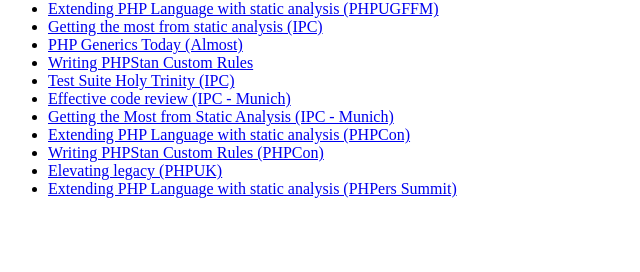
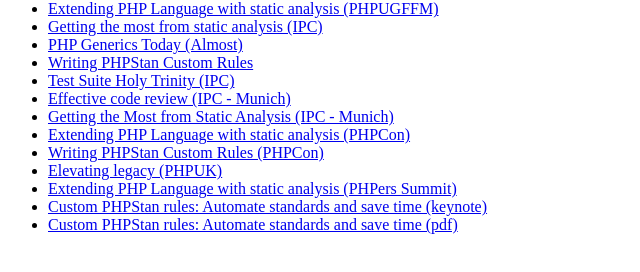
Before and after one commit to DaveLiddament/daveliddament.github.io, a plain HTML site: page keynote/index.html in a window 1280 px wide. Shown: the part 66-338 px from the top of the page, without its empty margins (0-640 px from the left). Drawn offline with Linux system fonts and the light colour scheme.

Commit message:
Update from https://github.com/DaveLiddament/website/commit/38411780c5378d3c9bc4312a7a6019c6787ac71f

```diff
--- a/keynote/index.html
+++ b/keynote/index.html
@@ -11,4 +11,6 @@
     <li><a href="WritingPhpstanRules_phpcon.key">Writing PHPStan Custom Rules (PHPCon)</a></li>
     <li><a href="ElevatingLegacy-phpuk2024.key">Elevating legacy (PHPUK)</a></li>
     <li><a href="ExtendingPhpLanguage_summit.key">Extending PHP Language with static analysis (PHPers Summit)</a></li>
+    <li><a href="CustomPHPStanRulesAutomateStandardsAndSaveTime_phpday.key">Custom PHPStan rules: Automate standards and save time (keynote)</a></li>
+    <li><a href="CustomPHPStanRulesAutomateStandardsAndSaveTime_phpday.pdf">Custom PHPStan rules: Automate standards and save time (pdf)</a></li>
 </ul>
```
